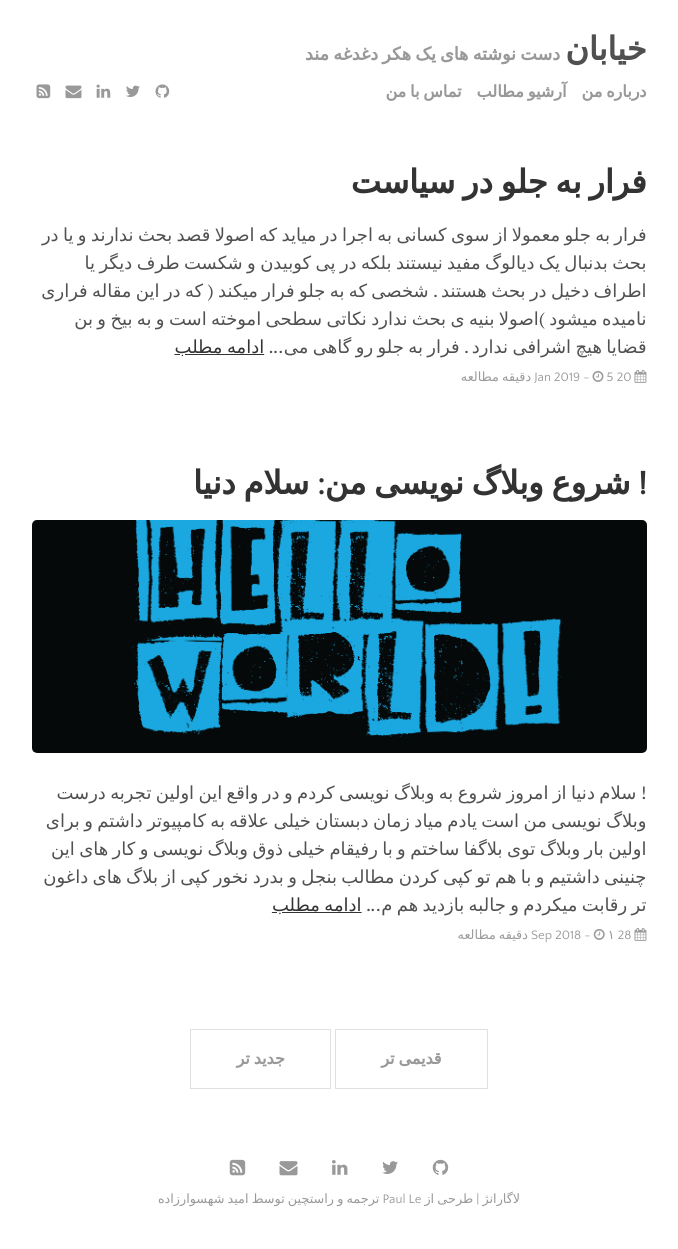
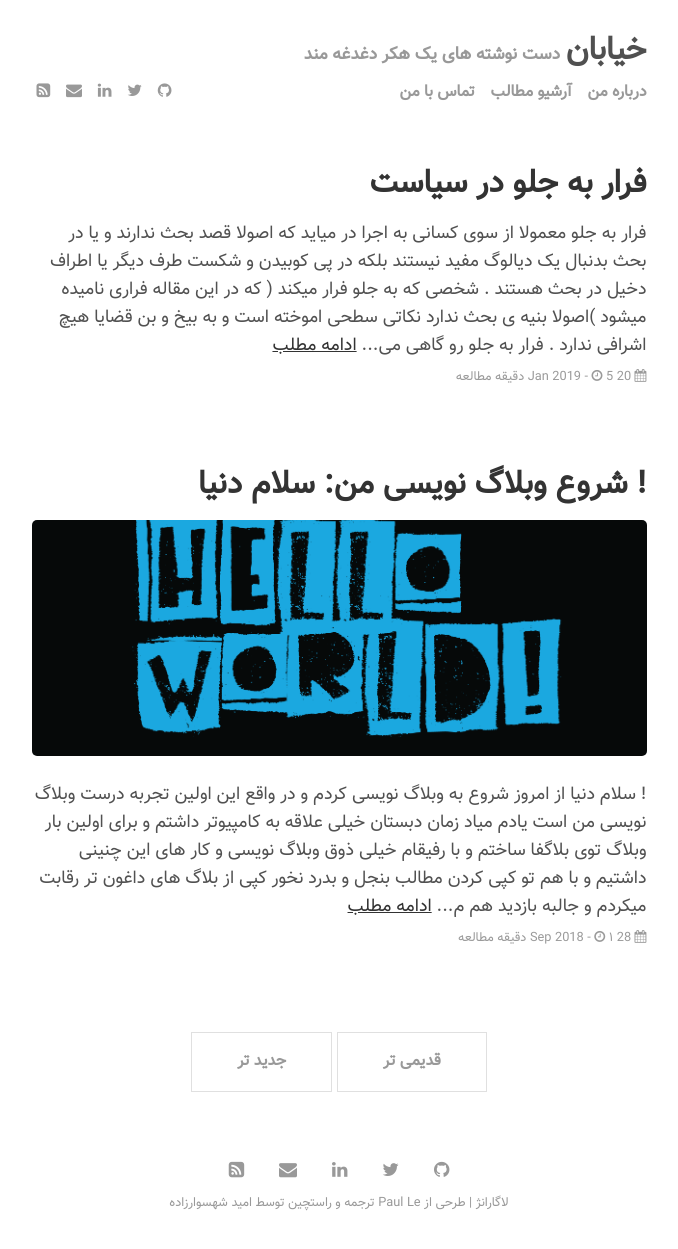
Before and after one commit to omidonrails/omidonrails.github.io, a Jekyll site: the page built from index.html, in a window 1280 px wide. Shown: the whole page, without its empty margins (301-979 px from the left). Built offline with Jekyll 4.4.1, drawn with Linux system fonts in a browser that asks for light colours; the list of posts is cut into pages by our own code.

Commit message:
Add Vazir font

```diff
--- a/assets/css/main.css
+++ b/assets/css/main.css
@@ -17,9 +17,16 @@
   Base
 */
 
+@font-face {
+  font-family: 'Vazir';
+  src: url('../fonts/Vazir.woff2') format('woff2'), /* Super Modern Browsers */
+       url('../fonts/Vazir.woff') format('woff'), /* Pretty Modern Browsers */
+       url('../fonts/Vazir.ttf')  format('truetype'); /* Safari, Android, iOS */
+}
+
 body {
   direction:rtl;
-  font-family: "PT Serif", Georgia, "Times New Roman", serif;
+  font-family: 'Vazir';
   font-size: 18px;
   color: #515151;
   line-height: 1.75rem;
@@ -44,7 +51,7 @@ h1 a {
 }
 
 h1, h2, h3, h4, h5, h6 {
-  font-family: "Quattrocento Sans", sans-serif;
+  font-family: 'Vazir';
   color: #333;
 }
 
@@ -102,7 +109,7 @@ hr {
   padding-top: 0.5rem;
   padding-bottom: 0.5rem;
   margin-bottom: 4rem;
-  font-family: "Quattrocento Sans", sans-serif;
+  font-family: 'Vazir';
 }
 
 .masthead a:hover {
@@ -154,7 +161,7 @@ hr {
   margin-top:3px;
   margin-bottom: 1rem;
   color: #9a9a9a;
-  font-family: 'Quattrocento Sans', sans-serif;
+  font-family: 'Vazir';
   font-size:0.8rem;
 }
 
@@ -183,7 +190,7 @@ hr {
 
 .pagination {
   overflow: hidden;
-  font-family: 'Quattrocento Sans', sans-serif;
+  font-family: 'Vazir';
   text-align: center;
 }
 
```
Also changed, not shown: assets/fonts/Vazir.ttf (added), assets/fonts/Vazir.woff (added), assets/fonts/Vazir.woff2 (added).
